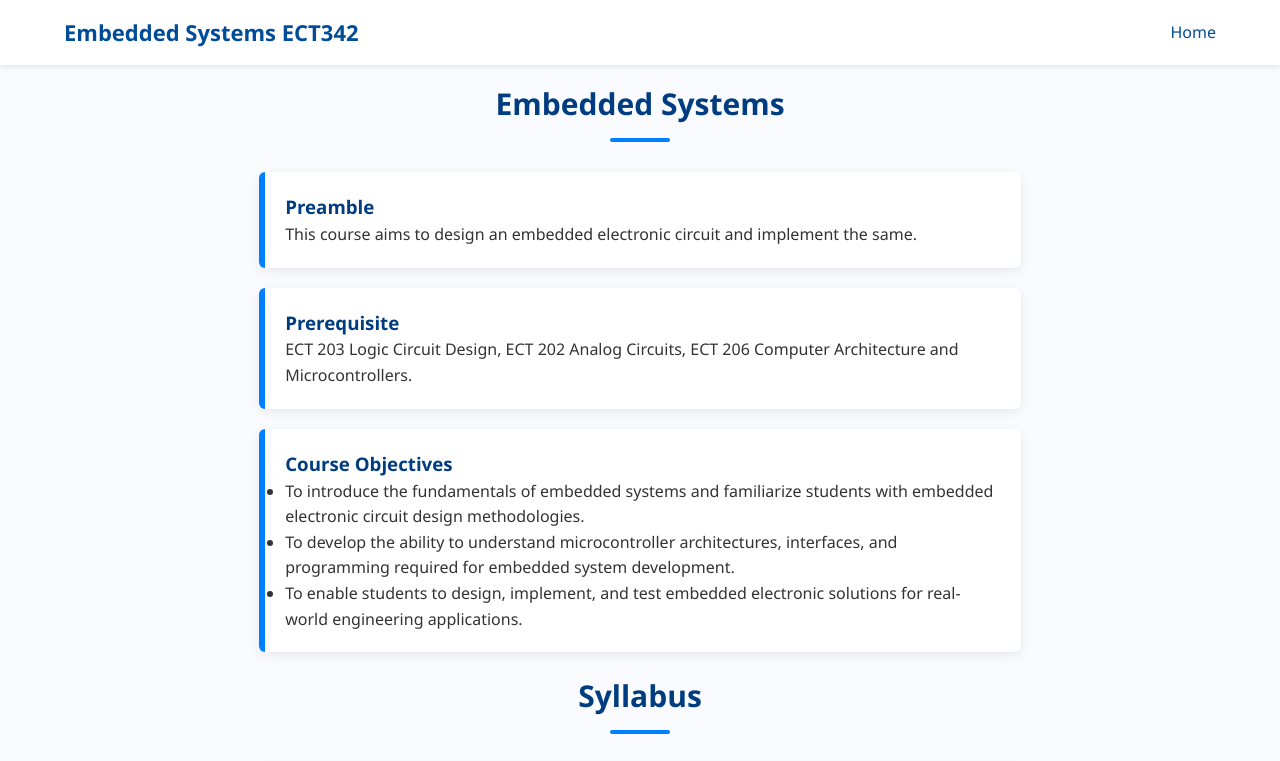
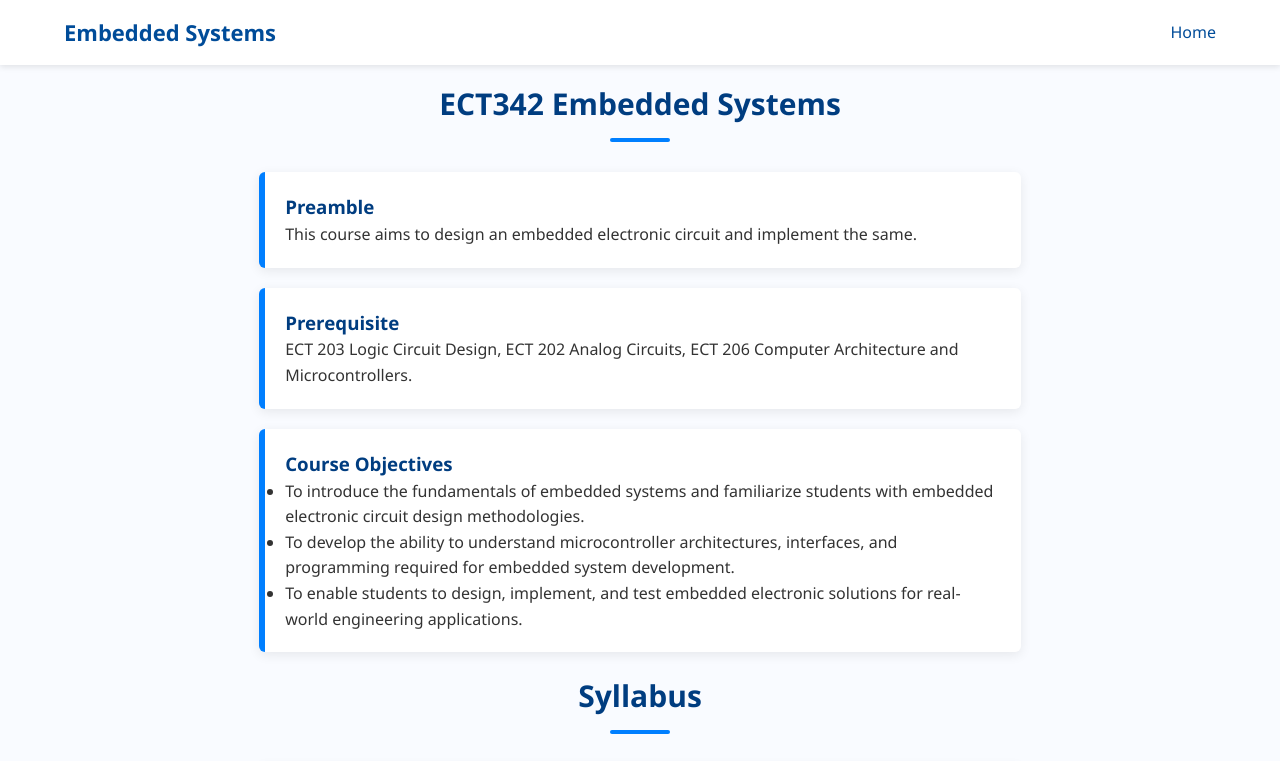
Before and after one commit to bobykurian/bobykurian.github.io, a plain HTML site: page embedded-systems.html in a window 1280 px wide. Shown: the top 761 px of the page. Drawn offline with Linux system fonts and the light colour scheme.

Commit message:
Update embedded-systems.html

```diff
--- a/embedded-systems.html
+++ b/embedded-systems.html
@@ -10,7 +10,7 @@
 
 <header>
     <nav>
-        <div class="logo">Embedded Systems ECT342</div>
+        <div class="logo">Embedded Systems</div>
         <ul>
             <li><a href="index.html">Home</a></li>
         </ul>
@@ -18,7 +18,7 @@
 </header>
 
 <section class="section">
-    <h2 class="section-title">Embedded Systems</h2>
+    <h2 class="section-title">ECT342 Embedded Systems</h2>
     <div class="divider"></div>
 
     <!-- Preamble -->
```
